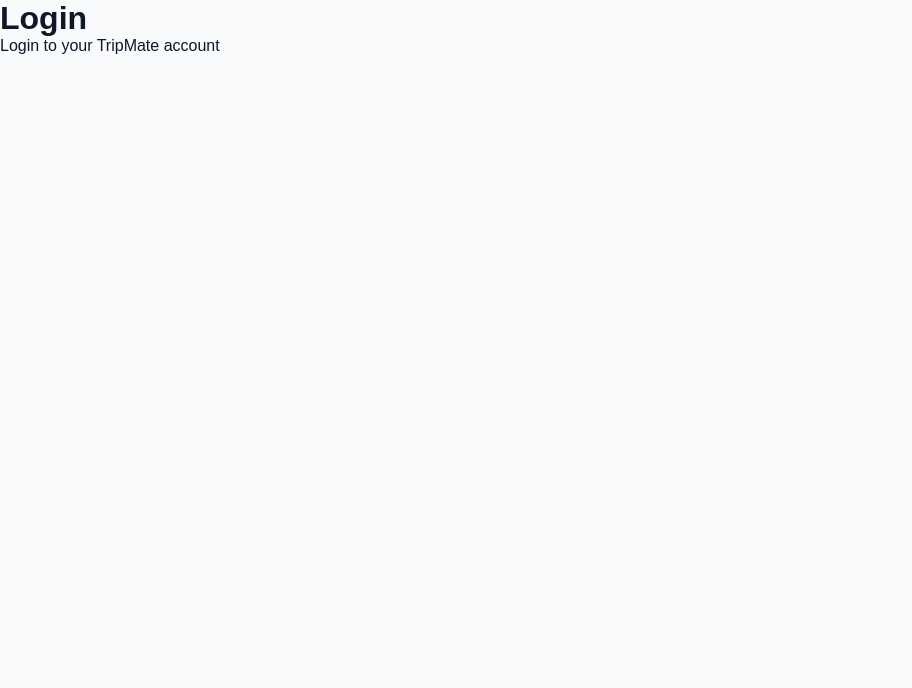
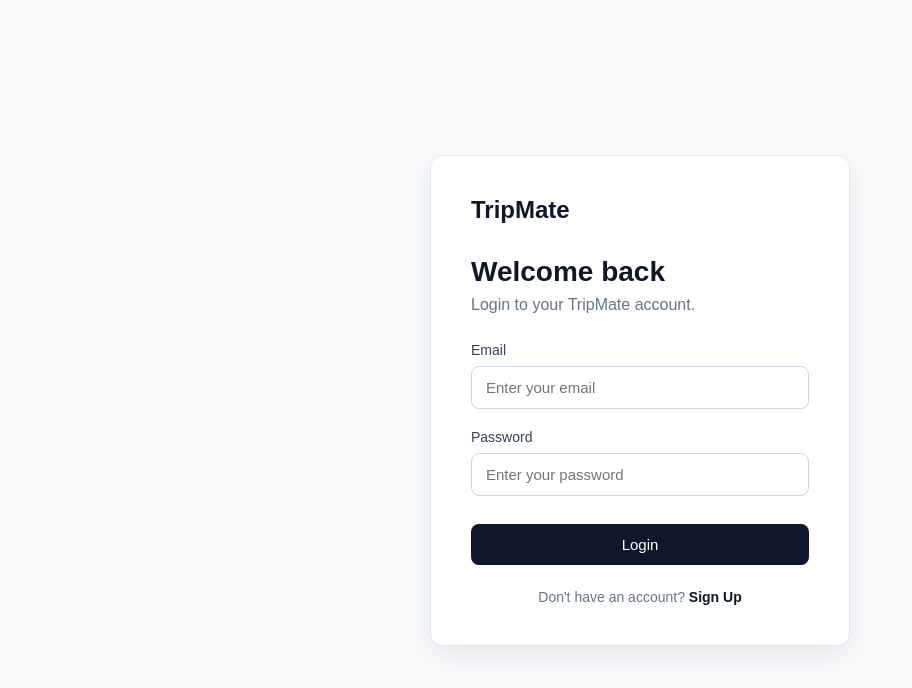
Before and after one commit to Moon612/TripMate, a React (Vite) app: page /login in a window 1280 px wide. Shown: the top 688 px of the page, without its empty margins (0-912 px from the left). Built offline with nearby package versions, Linux system fonts and the light colour scheme.

Commit message:
Add Firebase login authentication

```diff
--- a/src/pages/Login.jsx
+++ b/src/pages/Login.jsx
@@ -1,10 +1,106 @@
+
+import { useState } from "react";
+import { signInWithEmailAndPassword } from "firebase/auth";
+import auth from "../firebase/auth";
+import { Link,useNavigate } from "react-router-dom";
+import "./Auth.css";
+
 function Login(){
-    return(
-        <div>
-            <h1>Login</h1>
-            <p>Login to your TripMate account</p>
+    const navigate = useNavigate();
+    const[email,setEmail] = useState("");
+    const[password,setPassword] = useState("");
+    const[error,setError] = useState("");
+
+const handleLogin = async(event)=>{
+    event.preventDefault();
+
+    setError("")
+    try{
+        await signInWithEmailAndPassword(
+            auth,
+            email,
+            password
+        );
+        navigate("/dashboard");
+    }
+    catch(error){
+        setError(error.message);
+    }
+};
+
+    return (
+  <div className="auth-page">
+    <div className="auth-card">
+
+      <h1>TripMate</h1>
+
+      <h2>Welcome back</h2>
+
+      <p className="auth-subtitle">
+        Login to your TripMate account.
+      </p>
+
+      <form onSubmit={handleLogin}>
+
+        <div className="form-group">
+          <label htmlFor="email">
+            Email
+          </label>
+
+          <input
+            id="email"
+            type="email"
+            placeholder="Enter your email"
+            value={email}
+            onChange={(event) =>
+              setEmail(event.target.value)
+            }
+            required
+          />
         </div>
-    );
+
+        <div className="form-group">
+          <label htmlFor="password">
+            Password
+          </label>
+
+          <input
+            id="password"
+            type="password"
+            placeholder="Enter your password"
+            value={password}
+            onChange={(event) =>
+              setPassword(event.target.value)
+            }
+            required
+          />
+        </div>
+
+        {error && (
+          <p className="auth-error">
+            {error}
+          </p>
+        )}
+
+        <button
+          type="submit"
+          className="auth-button"
+        >
+          Login
+        </button>
+
+      </form>
+
+      <p className="auth-footer">
+        Don't have an account?{" "}
+        <Link to="/signup">
+          Sign Up
+        </Link>
+      </p>
+
+    </div>
+  </div>
+);
 }
 
 export default Login;
```
Also changed, not shown: src/context/AuthContext.jsx (added, +10 -0 lines).
